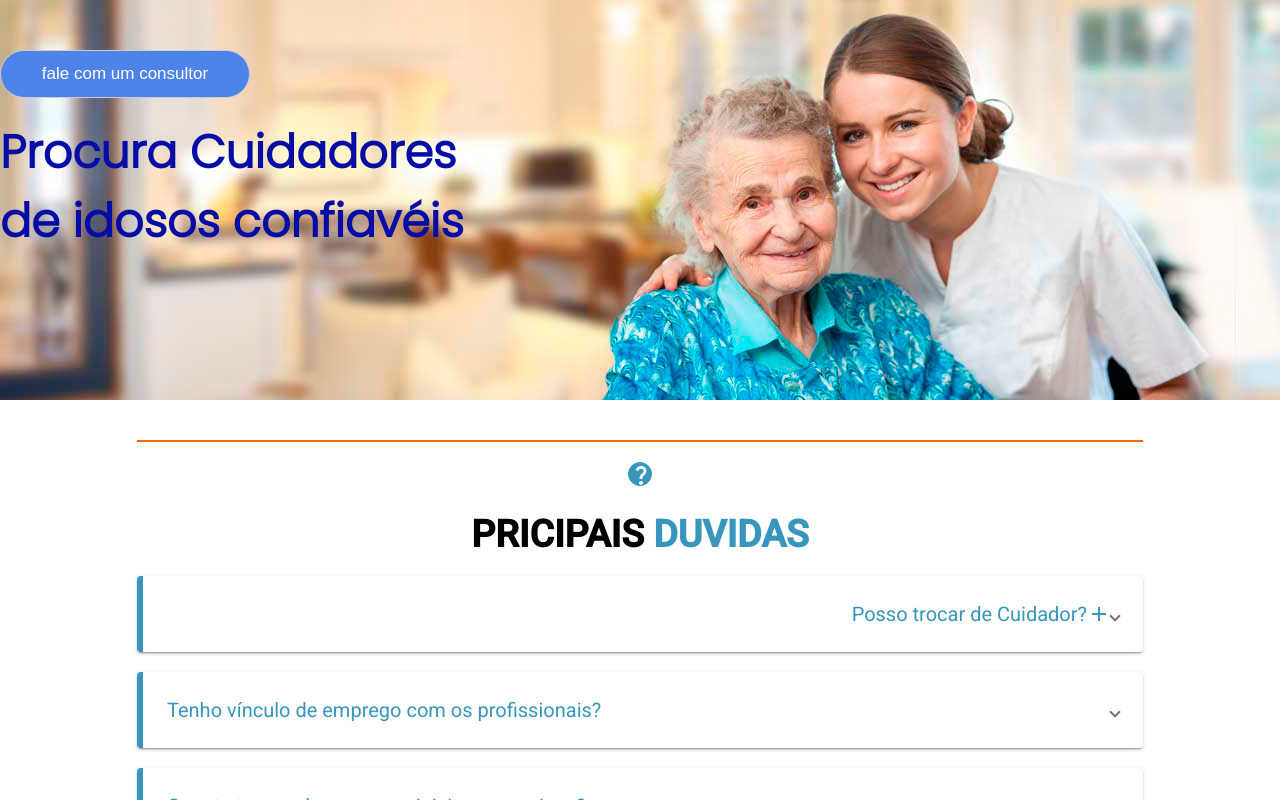
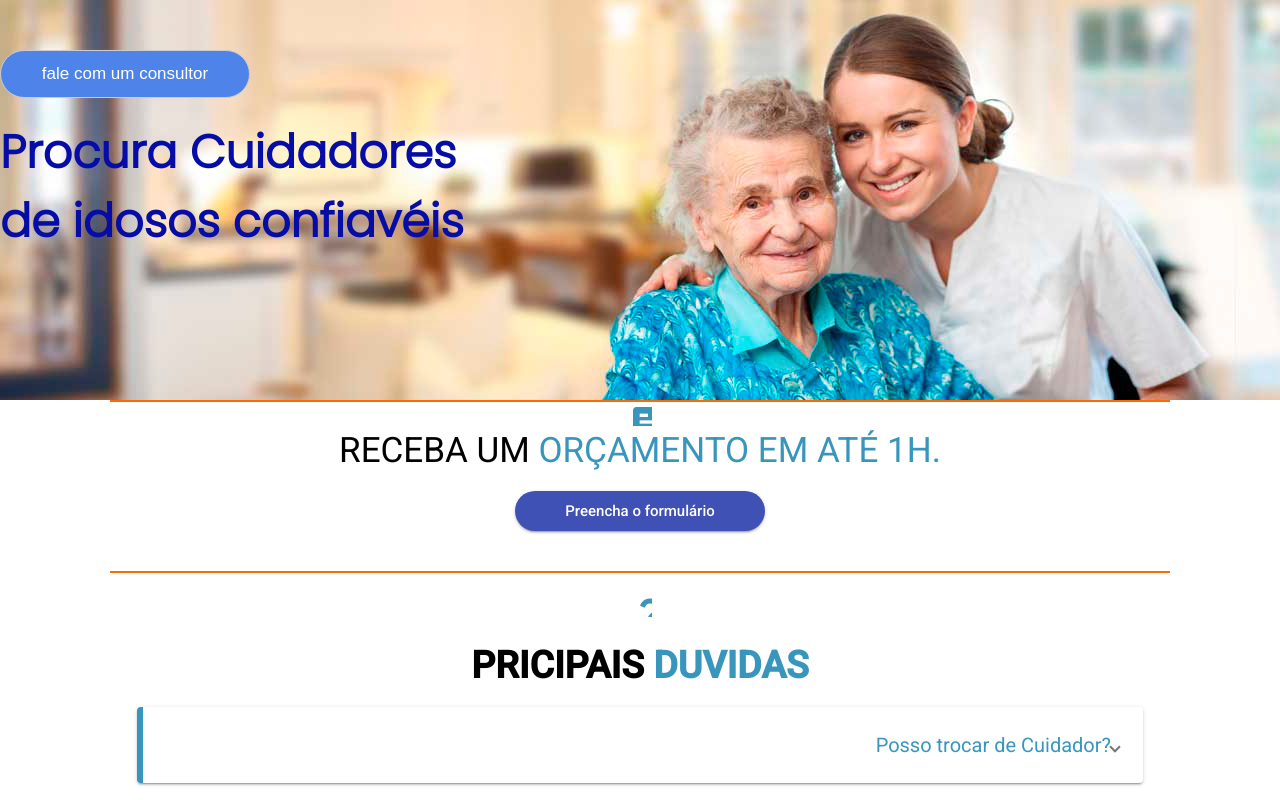
Before and after one commit to Laishyde/cuidadoresDeIdosos, an Angular app: page / in a window 1280 px wide. Shown: the top 800 px of the page. Built offline with nearby package versions, Linux system fonts and the light colour scheme.

Commit message:
feito atualizações de ícone

```diff
--- a/src/app/modulo/landing-page/views/landing-page.component.html
+++ b/src/app/modulo/landing-page/views/landing-page.component.html
@@ -1,7 +1,15 @@
 <app-heading></app-heading>
 
 <div class="app zh-d-flex zh-align-itens-center zh-flex-col">
-
+    <div class="small-icon">
+    <mat-icon class=" feed color-Segundary zh-mt-15">feed</mat-icon>
+    <h2 class=" font ">RECEBA UM <span class="color-Segundary " >ORÇAMENTO EM ATÉ 1H.</span></h2>
+    </div>
+    <button mat-raised-button color="primary" class="btn"> Preencha o formulário</button>
+    <div class="question">
+        <mat-icon class="backgroundBlue zh-mb-20">question_mark</mat-icon>
+        <h2>PRICIPAIS <span class="color-Segundary">DUVIDAS</span></h2>
+    </div>
     <app-painel-expansion></app-painel-expansion>
 
     <h2 class="color-Segundary zh-mb-32 zh-mt-24"> <span class="color-PrimaryDark">ONDE</span> ESTAMOS:</h2>
--- a/src/app/modulo/landing-page/views/landing-page.component.scss
+++ b/src/app/modulo/landing-page/views/landing-page.component.scss
@@ -1,6 +1,35 @@
+ .small-icon {
+     width: 100%;
+     text-align: center;
+     border-top: 2px solid #ff6900;
+
+     .feed {
+         font-size: 40px;
+     }
+
      h2 {
          text-align: center;
          font-weight: 400;
+     }
+
+     .font {
+         font-size: 35px;
+         padding-bottom: 20px;
+     }
+
+ }
+
+ button {
+     border-radius: 20px;
+     padding: 2px 50px;
+     font-size: 15px;
+     color: #3f51b5;
+
+ }
+
+ button:hover {
+     background-color: #FF9400;
+
  }
 
  .icon {
@@ -8,7 +37,25 @@ h2 {
      text-align: center;
  }
 
+ .app {
+     .question {
+         width: 100%;
+         text-align: center;
+         padding: 20px;
+         font-size: 25px;
+         border-top: 2px solid #ff6900;
+         margin-top: 40px;
+
+         .backgroundBlue {
+             color: #3896bc;
+             font-size: 44px;
+         }
+     }
+
      .bord {
          border-top: 2px solid #ff6900;
          width: 100%;
      }
+
+
+ }
--- a/src/app/shared/componentes/painel-expansion/painel-expansion.component.html
+++ b/src/app/shared/componentes/painel-expansion/painel-expansion.component.html
@@ -1,13 +1,9 @@
- <div class="question">
-    <mat-icon class=" color-white zh-mb-20">question_mark</mat-icon>
- <h2>PRICIPAIS <span class="color-Segundary">DUVIDAS</span></h2>
-</div>
 <!-- primeiro -->
 <mat-expansion-panel class="painel zh-mb-20">
 
     <mat-expansion-panel-header class="zh-d-flex zh-justify-self-right">
         <p>Posso trocar de Cuidador?</p>
-        <mat-icon>add</mat-icon>
+
     </mat-expansion-panel-header>
 
     <ng-template matExpansionPanelContent>
--- a/src/app/shared/componentes/painel-expansion/painel-expansion.component.scss
+++ b/src/app/shared/componentes/painel-expansion/painel-expansion.component.scss
@@ -4,20 +4,8 @@
     padding: 14px 0px;
     color: #3896bc;;
 }
-.question{
-    width: 100%;
- text-align: center;
- padding: 20px;
- font-size: 25px;
- border-top: 2px solid #ff6900;
- margin-top: 40px;
 
-}
-.color-white{
-   border-radius: 20px;
-    border:  1px solid #3896bc;
-    background-color: #3896bc;
-}
+
 
 .mat-expansion-panel {
     .mat-expansion-panel-header {
```
Lines whose indentation alone changed are shown as unchanged.
